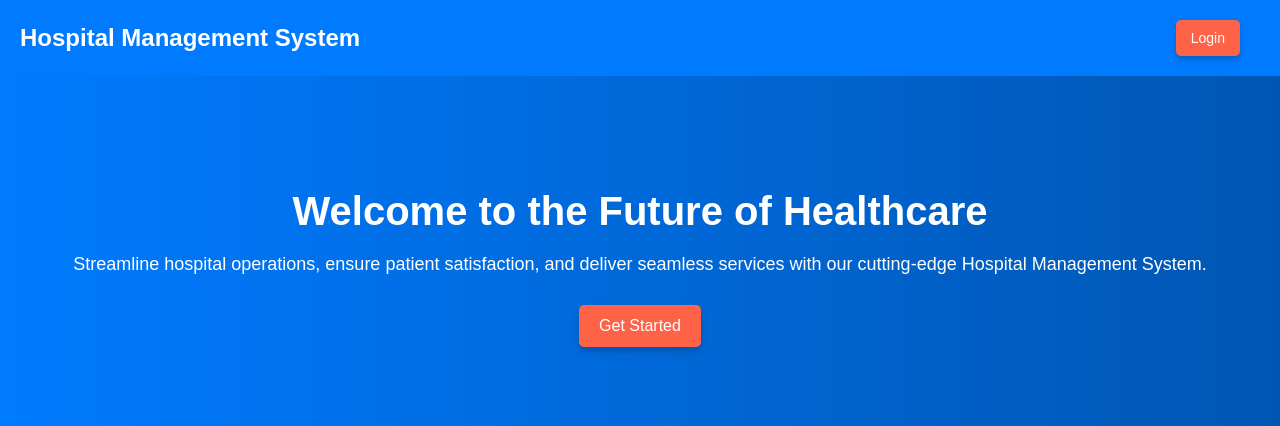
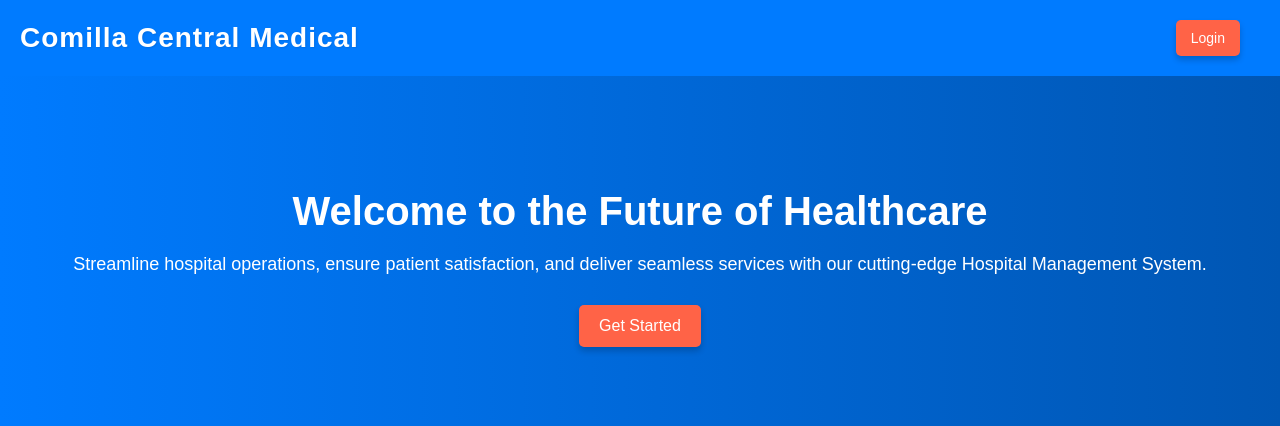
Before and after one commit to riyadhullah/Comilla_central_medical, a PHP site: page /homePage.php in a window 1280 px wide. Shown: the top 426 px of the page. Run offline with PHP 8.4, Linux system fonts and the light colour scheme.

Commit message:
design enhance (home page) part:02

```diff
--- a/css/homePage.css
+++ b/css/homePage.css
@@ -20,7 +20,11 @@ body {
 
 .header .logo h1 {
     margin: 0;
-    font-size: 24px;
+    font-size: 28px;
+    color: #ffffff;
+    font-weight: bold;
+    text-shadow: 1px 1px 2px rgba(0, 0, 0, 0.1);
+    letter-spacing: 1px;
 }
 
 .header .login-btn {
--- a/homePage.php
+++ b/homePage.php
@@ -3,14 +3,14 @@
 <head>
     <meta charset="UTF-8">
     <meta name="viewport" content="width=device-width, initial-scale=1.0">
-    <title>Hospital Management System</title>
+    <title>Comilla Central Medical</title>
     <link rel="stylesheet" href="css/homePage.css">
 </head>
 <body>
     <!-- Header Section -->
     <header class="header">
         <div class="logo">
-            <h1>Hospital Management System</h1>
+            <h1>Comilla Central Medical</h1>
         </div>
         <div class="login-btn">
             <a href="loginPage.php" class="btn">Login</a>
```
